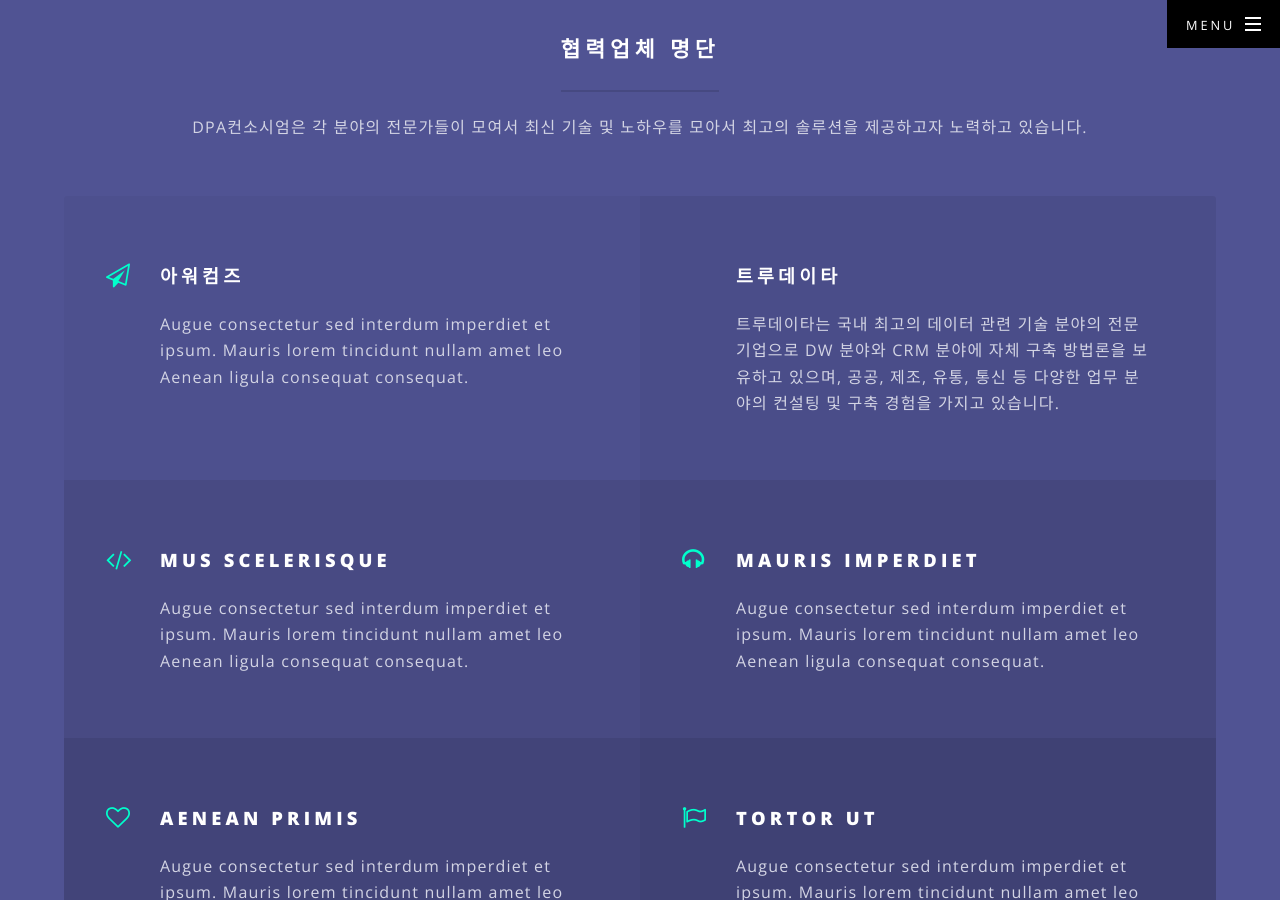
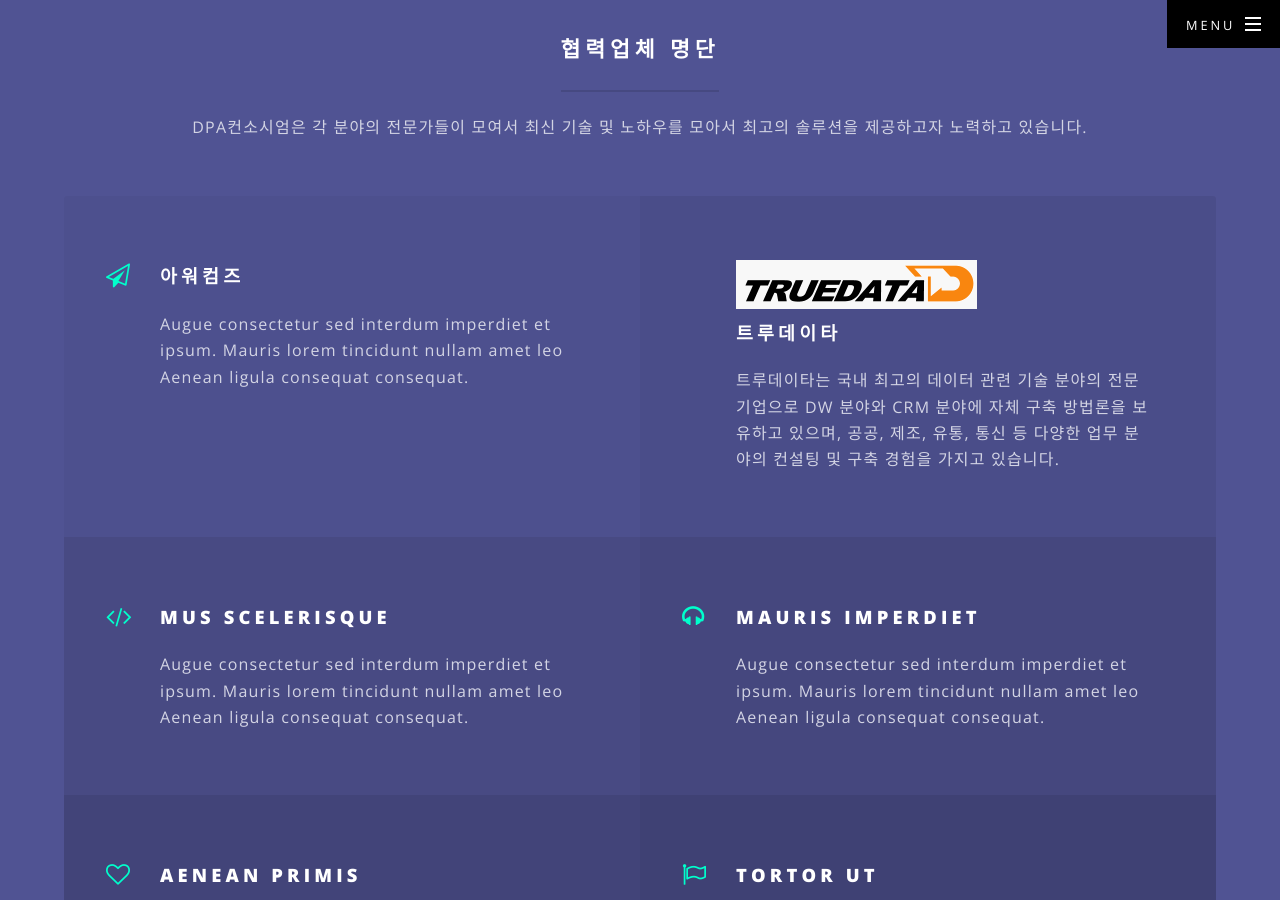
Before and after one commit to DPA-Alliance/DPA-Alliance.github.io, a Jekyll site: the page built from index.html, in a window 1280 px wide and 900 px high, scrolled down 2932 px. Built offline with Jekyll 4.4.1, drawn with Linux system fonts in a browser that asks for light colours.

Commit message:
Update index.html

```diff
--- a/index.html
+++ b/index.html
@@ -92,7 +92,7 @@ layout: landing
 									<h3>아워컴즈</h3>
 									<p>Augue consectetur sed interdum imperdiet et ipsum. Mauris lorem tincidunt nullam amet leo Aenean ligula consequat consequat.</p>
 								</li>
-								<li class="icon>
+								<li class="icon">
 									<img src="images/comp02.png" alt="" />
 									<h3>트루데이타</h3>
 									<p>트루데이타는 국내 최고의 데이터 관련 기술 분야의 전문 기업으로 DW 분야와 CRM 분야에 자체 구축 방법론을 보유하고 있으며, 공공, 제조, 유통, 통신 등 다양한 업무 분야의 컨설팅 및 구축 경험을 가지고 있습니다.</p>
```
